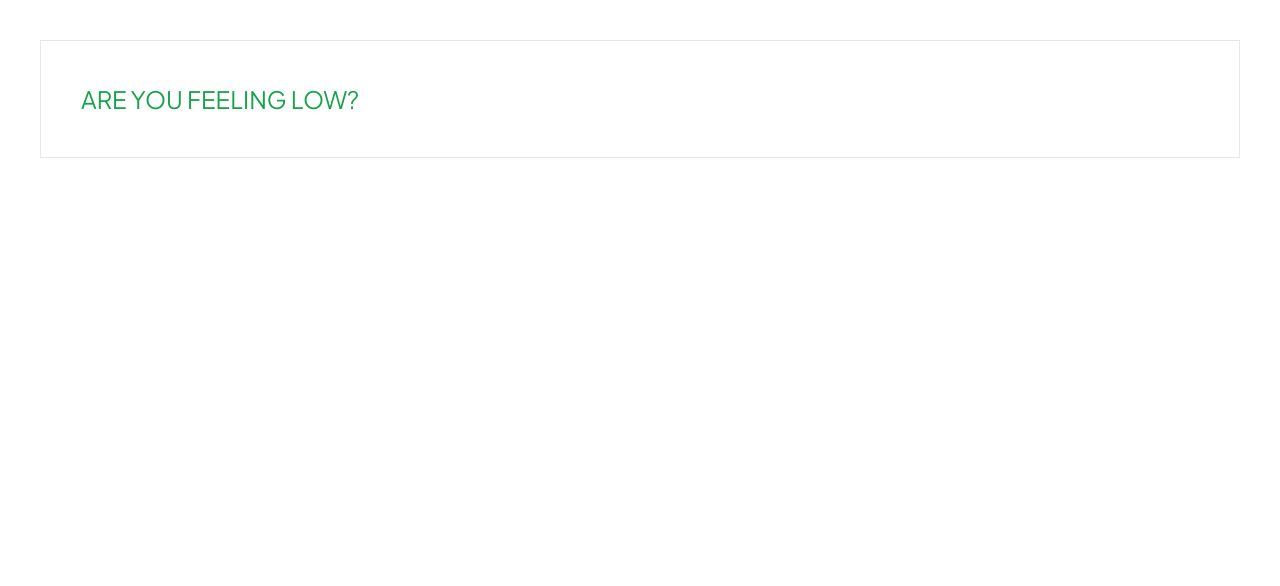
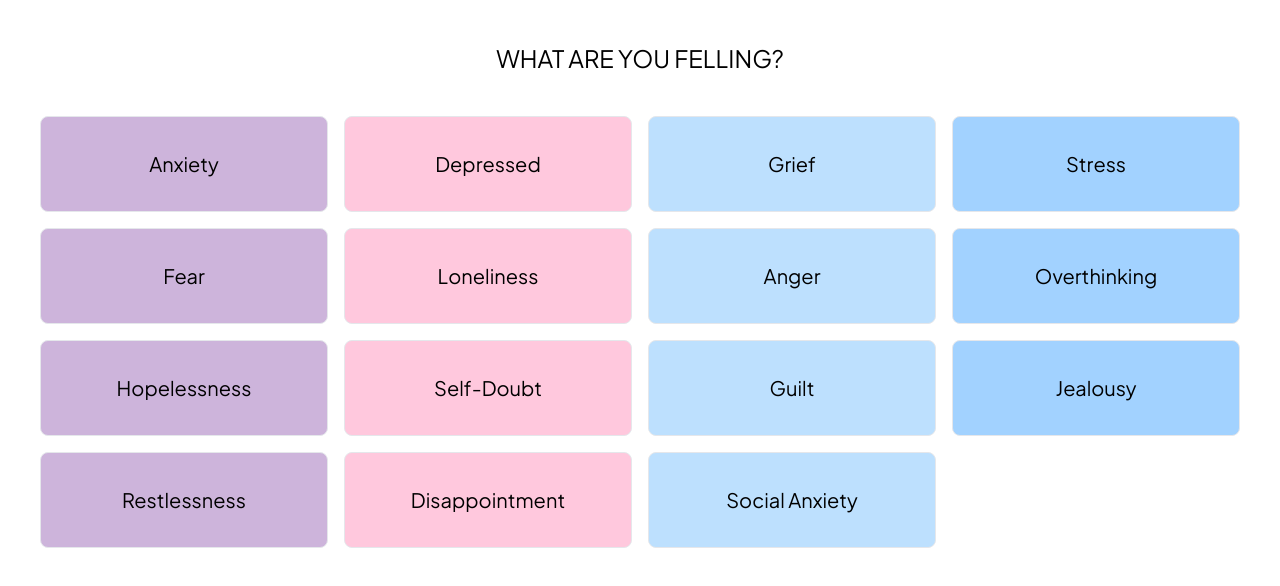
Before and after one commit to hkshakib/calm_compass, a React (Vite) app: page / in a window 1280 px wide. Shown: the top 586 px of the page. Built offline with nearby package versions, Linux system fonts and the light colour scheme.

Commit message:
feat: Add Home items

```diff
--- a/src/App.jsx
+++ b/src/App.jsx
@@ -1,8 +1,56 @@
 function App() {
   return (
-    <div className="flex border h-[100%] p-10 m-10">
-      <div className="flex justify-center items-center text-[24px] text-green-600 font-heading uppercase">
-        <span>Are you feeling low?</span>
+    <div className="flex flex-col h-[100vh] p-10">
+      <div className="flex justify-center items-center text-[24px] font-heading uppercase">
+        <span className="border-sky-100">What are you felling?</span>
+      </div>
+
+      <div className="grid grid-cols-2 md:grid-cols-3 lg:grid-cols-4 gap-4 pt-10 text-xl font-heading uppercase">
+        <button className="h-24 border hover:border-blue-500 transition-colors bg-[#CDB4DB] rounded-lg">
+          Anxiety
+        </button>
+        <button className="h-24 border hover:border-blue-500 transition-colors bg-[#FFC8DD] rounded-lg">
+          Depressed
+        </button>
+        <button className="h-24 border hover:border-blue-500 transition-colors bg-[#BDE0FE] rounded-lg">
+          Grief
+        </button>
+        <button className="h-24 border hover:border-blue-500 transition-colors bg-[#A2D2FF] rounded-lg">
+          Stress
+        </button>
+        <button className="h-24 border hover:border-blue-500 transition-colors bg-[#CDB4DB] rounded-lg">
+          Fear
+        </button>
+        <button className="h-24 border hover:border-blue-500 transition-colors bg-[#FFC8DD] rounded-lg">
+          Loneliness
+        </button>
+        <button className="h-24 border hover:border-blue-500 transition-colors bg-[#BDE0FE] rounded-lg">
+          Anger
+        </button>
+        <button className="h-24 border hover:border-blue-500 transition-colors bg-[#A2D2FF] rounded-lg">
+          Overthinking
+        </button>
+        <button className="h-24 border hover:border-blue-500 transition-colors bg-[#CDB4DB] rounded-lg">
+          Hopelessness
+        </button>
+        <button className="h-24 border hover:border-blue-500 transition-colors bg-[#FFC8DD] rounded-lg">
+          Self-Doubt
+        </button>
+        <button className="h-24 border hover:border-blue-500 transition-colors bg-[#BDE0FE] rounded-lg">
+          Guilt
+        </button>
+        <button className="h-24 border hover:border-blue-500 transition-colors bg-[#A2D2FF] rounded-lg">
+          Jealousy
+        </button>
+        <button className="h-24 border hover:border-blue-500 transition-colors bg-[#CDB4DB] rounded-lg">
+          Restlessness
+        </button>
+        <button className="h-24 border hover:border-blue-500 transition-colors bg-[#FFC8DD] rounded-lg">
+          Disappointment
+        </button>
+        <button className="h-24 border hover:border-blue-500 transition-colors bg-[#BDE0FE] rounded-lg">
+          Social Anxiety
+        </button>
       </div>
     </div>
   );
```
